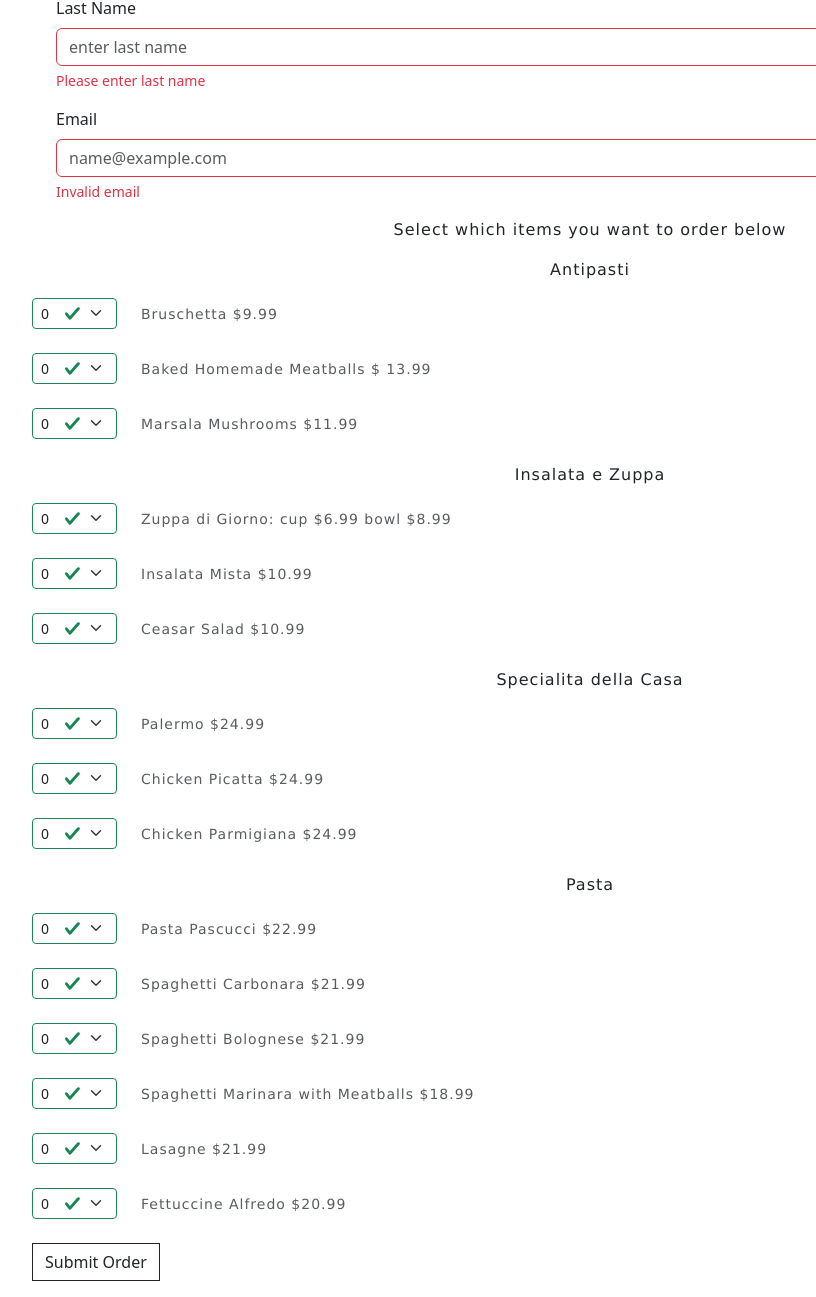
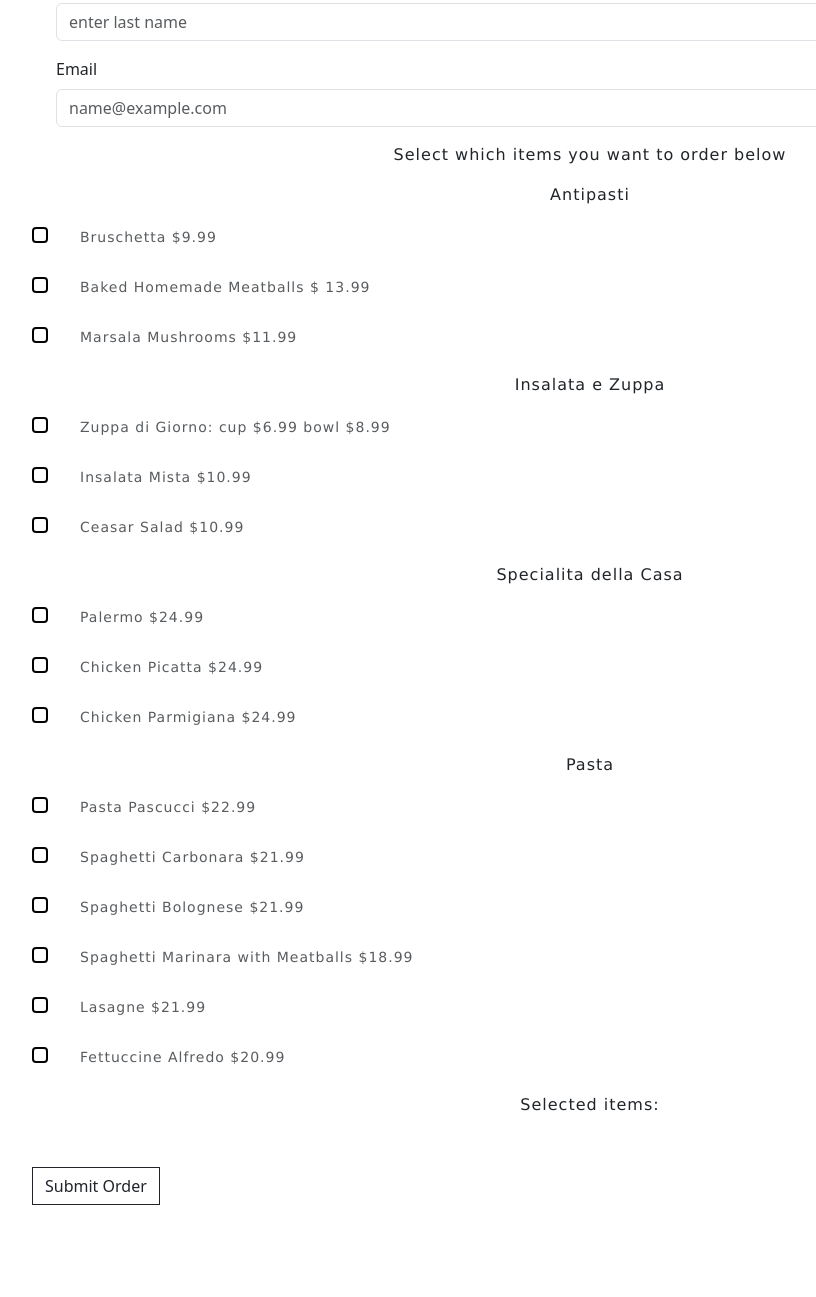
Before and after one commit to sophiaray2101/Restaurant_website, a plain HTML site: page form-page.html in a window 1280 px wide. Shown: the part 257-1554 px from the top of the page, without its empty margins (50-866 px from the left). After the commit the page ends 1478 px from the top, so only its background shows below. Drawn offline with nearby package versions, Linux system fonts and the light colour scheme.

Commit message:
form update

```diff
--- a/form-page.html
+++ b/form-page.html
@@ -16,7 +16,7 @@
     <header id="top" class="page_head">
       <nav class="navbar navbar-expand-md fixed-top bg-body-tertiary">
         <div class="container-fluid">
-          <a class="navbar-brand logo" href="#">Pascucci's</a>
+          <a class="navbar-brand logo" href="./index.html">Pascucci's</a>
           <button
             class="navbar-toggler"
             type="button"
@@ -54,33 +54,29 @@
     </header>
     <main class="main-form">
       <section class="container">
-        <section class="row col-12">
+        <section class="row">
           <h3 class="form-heading">Fill out to place your order</h3>
         </section>
-        <form class="was-validated">
+        <form>
           <div class="form-check mb-3">
-            <label for="validationFirstName" class="form-label"
-              >First Name</label
-            >
+          <label for="validationFirstName" class="form-label">First Name</label>
           <input
             type="text"
+            id="validationFirstName"
             class="form-control"
-              id="validationFirstName"
             placeholder="enter first name"
             required
           />
-            <div class="invalid-feedback">Please enter first name</div>
         </div>
         <div class="form-check mb-3">
           <label for="validationLastName" class="form-label">Last Name</label>
           <input
             type="text"
+            id="validationLastName"
             class="form-control"
-              id="validationLastName"
             placeholder="enter last name"
             required
           />
-            <div class="invalid-feedback">Please enter last name</div>
         </div>
           <div class="form-check mb-3">
             <label for="validationEmail" class="form-label">Email</label>
@@ -91,7 +87,6 @@
               placeholder="name@example.com"
               required
             />
-            <div class="invalid-feedback">Invalid email</div>
           </div>
           <p class="form-pick-items">
             Select which items you want to order below
@@ -99,12 +94,10 @@
           <p class="form-pick-items">Antipasti</p>
           <div class="row align-items-center mb-4">
             <div class="col-auto">
-              <select class="form-select form-select-sm">
-                <option selected>0</option>
-                <option value="1">1</option>
-                <option value="2">2</option>
-                <option value="3">3</option>
-              </select>
+              <div class="form-check">
+                <input class="form-check-input" type="checkbox" value="" id="flexCheckDefault1">
+                <label class="form-check-label" for="flexCheckDefault1"></label>
+              </div>
             </div>
             <div class="col-auto">
               <span class="form-text form-pick-items">Bruschetta $9.99</span>
@@ -112,12 +105,10 @@
           </div>
           <div class="row align-items-center mb-4">
             <div class="col-auto">
-              <select class="form-select form-select-sm">
-                <option selected>0</option>
-                <option value="1">1</option>
-                <option value="2">2</option>
-                <option value="3">3</option>
-              </select>
+              <div class="form-check">
+                <input class="form-check-input" type="checkbox" value="" id="flexCheckDefault2">
+                <label class="form-check-label" for="flexCheckDefault2"></label>
+              </div>
             </div>
             <div class="col-auto">
               <span class="form-text form-pick-items"
@@ -127,12 +118,10 @@
           </div>
           <div class="row align-items-center mb-4">
             <div class="col-auto">
-              <select class="form-select form-select-sm">
-                <option selected>0</option>
-                <option value="1">1</option>
-                <option value="2">2</option>
-                <option value="3">3</option>
-              </select>
+              <div class="form-check">
+                <input class="form-check-input" type="checkbox" value="" id="flexCheckDefault3">
+                <label class="form-check-label" for="flexCheckDefault3"></label>
+              </div>
             </div>
             <div class="col-auto">
               <span class="form-text form-pick-items"
@@ -143,12 +132,10 @@
           <p class="form-pick-items">Insalata e Zuppa</p>
           <div class="row align-items-center mb-4">
             <div class="col-auto">
-              <select class="form-select form-select-sm">
-                <option selected>0</option>
-                <option value="1">1</option>
-                <option value="2">2</option>
-                <option value="3">3</option>
-              </select>
+              <div class="form-check">
+                <input class="form-check-input" type="checkbox" value="" id="flexCheckDefault4">
+                <label class="form-check-label" for="flexCheckDefault4"></label>
+              </div>
             </div>
             <div class="col-auto">
               <span class="form-text form-pick-items"
@@ -158,12 +145,10 @@
           </div>
           <div class="row align-items-center mb-4">
             <div class="col-auto">
-              <select class="form-select form-select-sm">
-                <option selected>0</option>
-                <option value="1">1</option>
-                <option value="2">2</option>
-                <option value="3">3</option>
-              </select>
+              <div class="form-check">
+                <input class="form-check-input" type="checkbox" value="" id="flexCheckDefault4">
+                <label class="form-check-label" for="flexCheckDefault5"></label>
+              </div>
             </div>
             <div class="col-auto">
               <span class="form-text form-pick-items"
@@ -173,12 +158,10 @@
           </div>
           <div class="row align-items-center mb-4">
             <div class="col-auto">
-              <select class="form-select form-select-sm">
-                <option selected>0</option>
-                <option value="1">1</option>
-                <option value="2">2</option>
-                <option value="3">3</option>
-              </select>
+              <div class="form-check">
+                <input class="form-check-input" type="checkbox" value="" id="flexCheckDefault6">
+                <label class="form-check-label" for="flexCheckDefault6"></label>
+              </div>
             </div>
             <div class="col-auto">
               <span class="form-text form-pick-items">Ceasar Salad $10.99</span>
@@ -187,12 +170,10 @@
           <p class="form-pick-items">Specialita della Casa</p>
           <div class="row align-items-center mb-4">
             <div class="col-auto">
-              <select class="form-select form-select-sm">
-                <option selected>0</option>
-                <option value="1">1</option>
-                <option value="2">2</option>
-                <option value="3">3</option>
-              </select>
+              <div class="form-check">
+                <input class="form-check-input" type="checkbox" value="" id="flexCheckDefault7">
+                <label class="form-check-label" for="flexCheckDefault7"></label>
+              </div>
             </div>
             <div class="col-auto">
               <span class="form-text form-pick-items">Palermo $24.99</span>
@@ -200,12 +181,10 @@
           </div>
           <div class="row align-items-center mb-4">
             <div class="col-auto">
-              <select class="form-select form-select-sm">
-                <option selected>0</option>
-                <option value="1">1</option>
-                <option value="2">2</option>
-                <option value="3">3</option>
-              </select>
+              <div class="form-check">
+                <input class="form-check-input" type="checkbox" value="" id="flexCheckDefault8">
+                <label class="form-check-label" for="flexCheckDefault8"></label>
+              </div>
             </div>
             <div class="col-auto">
               <span class="form-text form-pick-items"
@@ -215,12 +194,10 @@
           </div>
           <div class="row align-items-center mb-4">
             <div class="col-auto">
-              <select class="form-select form-select-sm">
-                <option selected>0</option>
-                <option value="1">1</option>
-                <option value="2">2</option>
-                <option value="3">3</option>
-              </select>
+              <div class="form-check">
+                <input class="form-check-input" type="checkbox" value="" id="flexCheckDefault9">
+                <label class="form-check-label" for="flexCheckDefault9"></label>
+              </div>
             </div>
             <div class="col-auto">
               <span class="form-text form-pick-items"
@@ -231,12 +208,10 @@
           <p class="form-pick-items">Pasta</p>
           <div class="row align-items-center mb-4">
             <div class="col-auto">
-              <select class="form-select form-select-sm">
-                <option selected>0</option>
-                <option value="1">1</option>
-                <option value="2">2</option>
-                <option value="3">3</option>
-              </select>
+              <div class="form-check">
+                <input class="form-check-input" type="checkbox" value="" id="flexCheckDefault10">
+                <label class="form-check-label" for="flexCheckDefault10"></label>
+              </div>
             </div>
             <div class="col-auto">
               <span class="form-text form-pick-items"
@@ -246,12 +221,10 @@
           </div>
           <div class="row align-items-center mb-4">
             <div class="col-auto">
-              <select class="form-select form-select-sm">
-                <option selected>0</option>
-                <option value="1">1</option>
-                <option value="2">2</option>
-                <option value="3">3</option>
-              </select>
+              <div class="form-check">
+                <input class="form-check-input" type="checkbox" value="" id="flexCheckDefault11">
+                <label class="form-check-label" for="flexCheckDefault11"></label>
+              </div>
             </div>
             <div class="col-auto">
               <span class="form-text form-pick-items"
@@ -261,12 +234,10 @@
           </div>
           <div class="row align-items-center mb-4">
             <div class="col-auto">
-              <select class="form-select form-select-sm">
-                <option selected>0</option>
-                <option value="1">1</option>
-                <option value="2">2</option>
-                <option value="3">3</option>
-              </select>
+              <div class="form-check">
+                <input class="form-check-input" type="checkbox" value="" id="flexCheckDefault12">
+                <label class="form-check-label" for="flexCheckDefault12"></label>
+              </div>
             </div>
             <div class="col-auto">
               <span class="form-text form-pick-items"
@@ -276,12 +247,10 @@
           </div>
           <div class="row align-items-center mb-4">
             <div class="col-auto">
-              <select class="form-select form-select-sm">
-                <option selected>0</option>
-                <option value="1">1</option>
-                <option value="2">2</option>
-                <option value="3">3</option>
-              </select>
+              <div class="form-check">
+                <input class="form-check-input" type="checkbox" value="" id="flexCheckDefault13">
+                <label class="form-check-label" for="flexCheckDefault13"></label>
+              </div>
             </div>
             <div class="col-auto">
               <span class="form-text form-pick-items"
@@ -291,12 +260,10 @@
           </div>
           <div class="row align-items-center mb-4">
             <div class="col-auto">
-              <select class="form-select form-select-sm">
-                <option selected>0</option>
-                <option value="1">1</option>
-                <option value="2">2</option>
-                <option value="3">3</option>
-              </select>
+              <div class="form-check">
+                <input class="form-check-input" type="checkbox" value="" id="flexCheckDefault14">
+                <label class="form-check-label" for="flexCheckDefault14"></label>
+              </div>
             </div>
             <div class="col-auto">
               <span class="form-text form-pick-items">Lasagne $21.99</span>
@@ -304,18 +271,20 @@
           </div>
           <div class="row align-items-center mb-4">
             <div class="col-auto">
-              <select class="form-select form-select-sm">
-                <option selected>0</option>
-                <option value="1">1</option>
-                <option value="2">2</option>
-                <option value="3">3</option>
-              </select>
+              <div class="form-check">
+                <input class="form-check-input" type="checkbox" value="" id="flexCheckDefault15">
+                <label class="form-check-label" for="flexCheckDefault15"></label>
+              </div>
             </div>
             <div class="col-auto">
               <span class="form-text form-pick-items"
                 >Fettuccine Alfredo $20.99</span
               >
             </div>
+          </div>
+          <div>
+            <p class="form-selected">Selected items:</p>
+            <div class="form-selected-items"  id="selected-output"></div>
           </div>
           <div class="mb-3">
             <button class="btn btn-outline-dark" type="submit">
@@ -330,5 +299,6 @@
       integrity="sha384-YvpcrYf0tY3lHB60NNkmXc5s9fDVZLESaAA55NDzOxhy9GkcIdslK1eN7N6jIeHz"
       crossorigin="anonymous"
     ></script>
+    <script src="form-page.js"></script>
   </body>
 </html>
--- a/styles.css
+++ b/styles.css
@@ -35,6 +35,7 @@
 }
 
 /* Menu and Hours css */
+
 .column-heading{
     font-family: Verdana, Geneva, Tahoma, sans-serif;
     font-size: 25px;
@@ -71,6 +72,7 @@
 }
 
 /* Review and Ratings css */
+
 .review-title{
     font-family: Verdana, Geneva, Tahoma, sans-serif;
     letter-spacing: 1px;
@@ -85,6 +87,7 @@
 }
 
 /* Contact Us css */
+
 .contact-number{
     margin-top: 3px;
     font-family: Verdana, Geneva, Tahoma, sans-serif;
@@ -143,8 +146,21 @@
 }
 
 /*  Order form css */
-.form-heading, .form-pick-items{
+.form-heading, .form-pick-items, .form-selected{
     font-family: Verdana, Geneva, Tahoma, sans-serif;
     text-align: center;
     letter-spacing: 1px;
 }
+
+.form-check-input{
+    border: 2px solid black;
+}
+
+.form-selected-items{
+    font-family: Verdana, Geneva, Tahoma, sans-serif;
+    text-align: center;
+    letter-spacing: 1px;
+    font-size: 13px;
+    margin-bottom: 50px;
+
+}
```
Also changed, not shown: form-page.js (added, +25 -0 lines), index.html (+9 -8 lines), menu-page.html (+1 -1 lines). Lines whose indentation alone changed are shown as unchanged.
